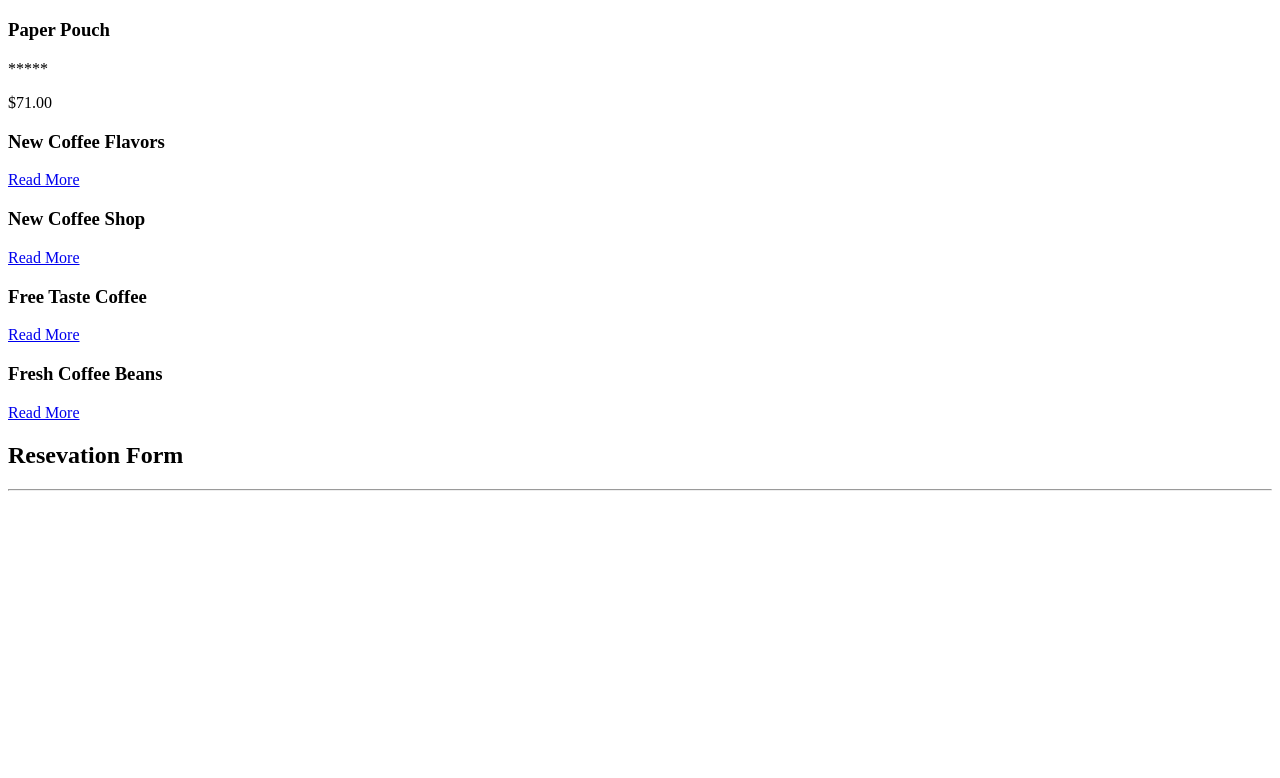
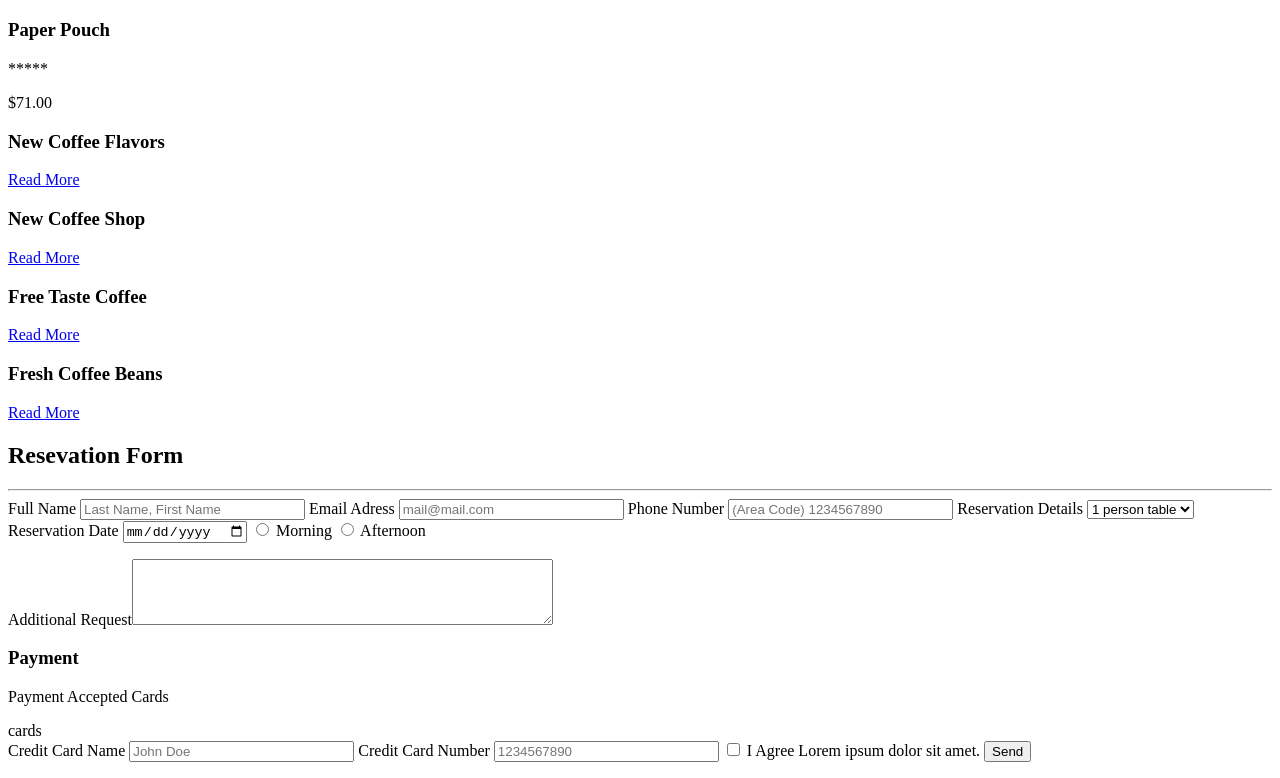
Before and after one commit to Meresight/term-project, a plain HTML site: page term-project/index.html in a window 1280 px wide. Shown: the part 5218-5996 px from the top of the page. Before the commit the page ends 5717 px from the top, so only its background shows below. Drawn offline with Linux system fonts and the light colour scheme.

Commit message:
added reservation

```diff
--- a/term-project/index.html
+++ b/term-project/index.html
@@ -91,8 +91,39 @@
         <h3>Fresh Coffee Beans</h3>
         <a href="Read More">Read More</a>
        <h2>Resevation Form</h2>
-       </div>
-       <hr>
+    </div>
+    <hr>
+    <div id="Reservation">
+        <label for="full-name">Full Name</label>
+        <input type="text" placeholder="Last Name, First Name" name="name" size="25" id="full-name"/>
+        <label for="email">Email Adress</label>
+        <input type="text" placeholder="mail@mail.com" name="email" size="25" id="email"/>
+        <label for="number">Phone Number</label>
+        <input type="text" placeholder="(Area Code) 1234567890" name="number" size="25" id="number"/>
+         <label>Reservation Details</label>
+         <select name="table" id="table">
+         <option value="1 person table">1 person table</option>
+         <option value="2 person table">2 person table</option>
+         <option value="3 person table">3 person table</option>
+         </select>
+         <label for="Date">Reservation Date</label>
+         <input type="date" name="date" id="date">
+         <input type="radio" name="visit" id="morning" value="morning">
+         <label for="morning">Morning</label>
+         <input type="radio" name="visit" id="afternoon" value="afternoon">
+         <label for="afternoon">Afternoon</label>
+         <p><label for="Additional Request">Additional Request</label><textarea id="" name="Additional Request" rows="4" cols="50"></textarea></p>
+         <h3>Payment</h3>
+         <p>Payment Accepted Cards</p>
+         <p>cards<br>
+         <label for="card-name">Credit Card Name</label>
+         <input type="text" placeholder="John Doe" name="card-name" size="25" id="card-name"/>
+         <label for="card-number">Credit Card Number</label>
+        <input type="text" placeholder="1234567890" name="card-number" size="25" id="card-number"/>
+        <input type="checkbox" name="agreed" id="agree" value="agree">
+         <label for="agreed">I Agree Lorem ipsum dolor sit amet.</label>
+         <button>Send</button></p>
+    </div>
 
 </body>
 </html>
```
